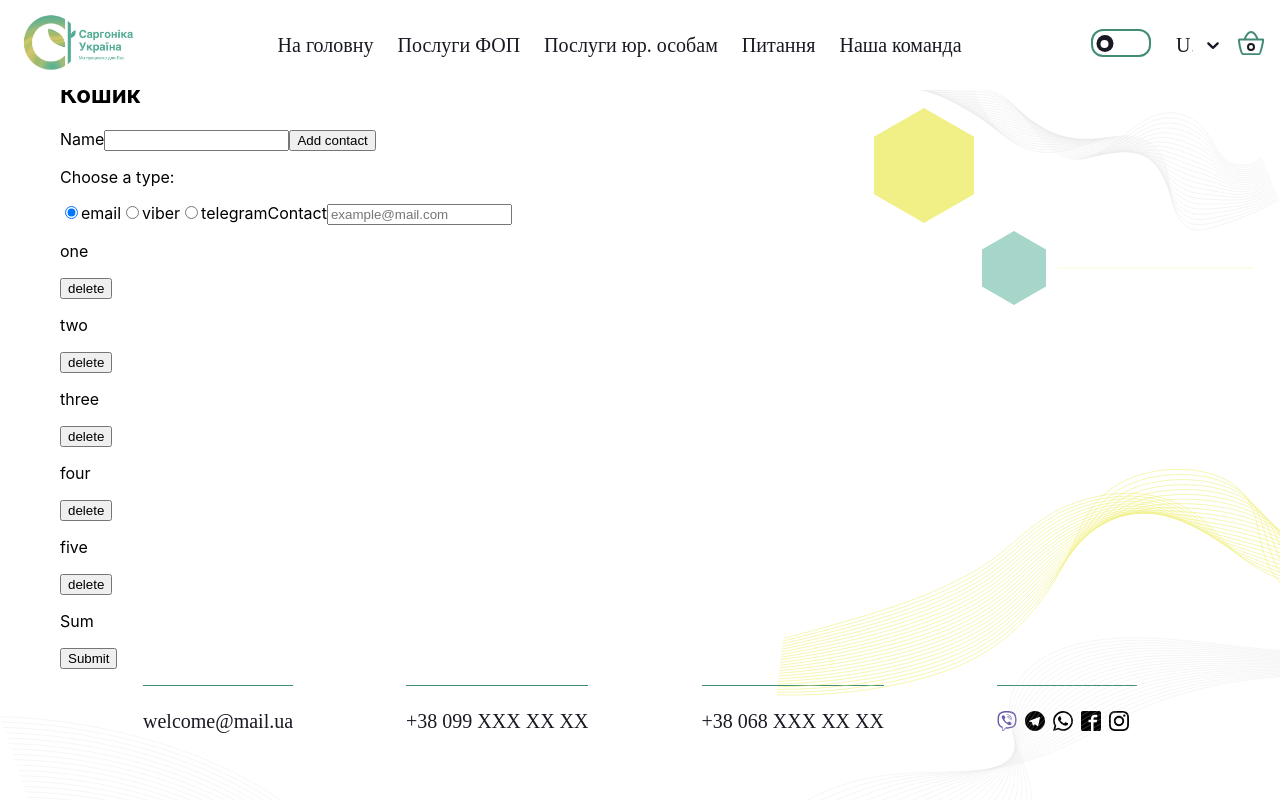
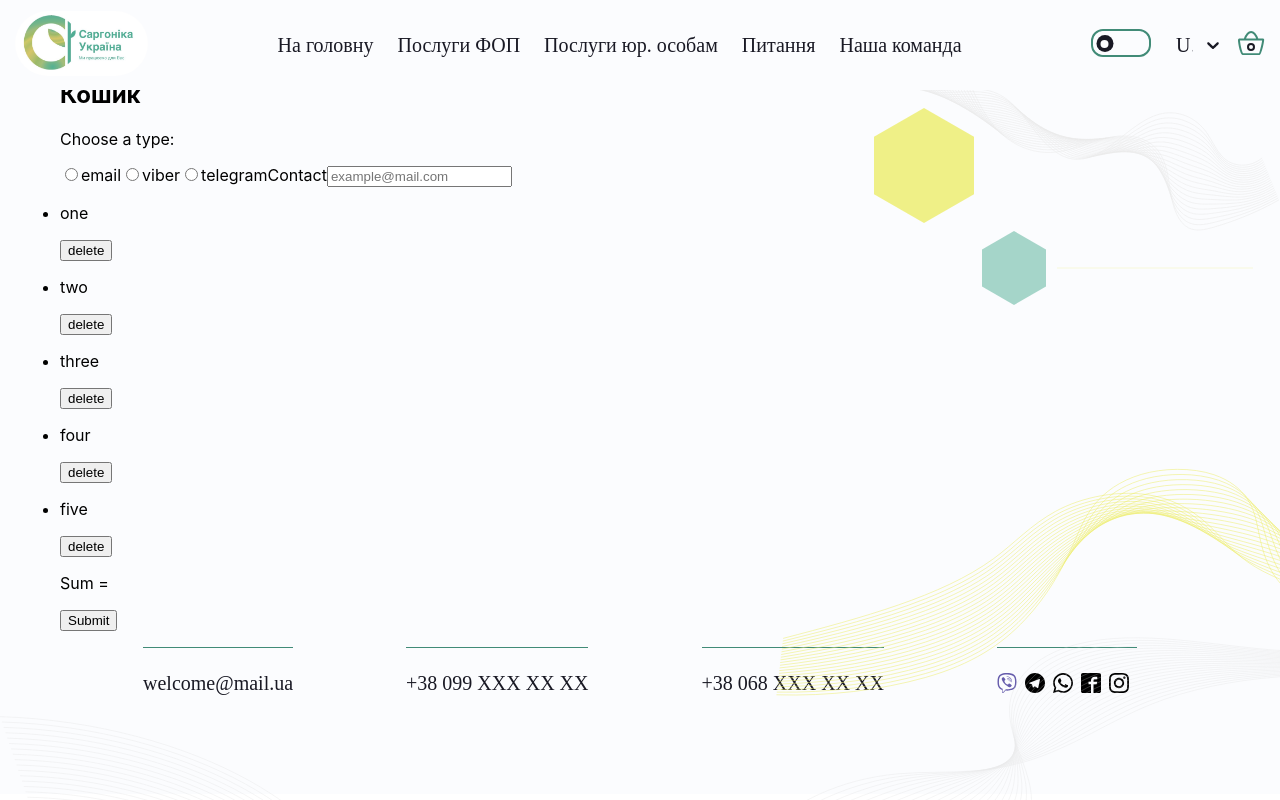
Before and after one commit to AlexanderDmitriev/BuildingPrice, a React (Create React App) app: page /BuildingPrice/basket in a window 1280 px wide. Shown: the top 800 px of the page. Built offline with nearby package versions, Linux system fonts and the light colour scheme.

Commit message:
20230726

```diff
--- a/src/components/Basket/BasketList.jsx
+++ b/src/components/Basket/BasketList.jsx
@@ -1,11 +1,13 @@
+import { nanoid } from 'nanoid';
+
 export const BasketList = ({ data }) => {
   return (
     <ul>
       {data.map(item => (
-        <>
+        <li key={nanoid()}>
           <p>{item.name}</p>
           <button>delete</button>
-        </>
+        </li>
       ))}
     </ul>
   );
--- a/src/components/Basket/BasketRadioButtons.jsx
+++ b/src/components/Basket/BasketRadioButtons.jsx
@@ -1,43 +1,43 @@
-import { Formik,Field , Form, ErrorMessage } from 'formik';
-/* import * as yup from 'yup'; */
-
-export const BasketRadioButtons = () => {
-/*     const schema = yup.object().shape({
-        type: yup.string().required(),
-        contact: yup.number().required().positive().integer(),
-      }); */
-
-      const handleSubmit = () =>{console.log("BasketRadioButtons")};
-
-    return(<>
-          <Formik
-        initialValues={{ contact: '', }}
-        /* validationSchema={schema} */
-        onSubmit={handleSubmit}
-      >
-        {({ handleSubmit, isSubmitting }) => (
-          <div>
-            <Form onSubmit={handleSubmit}>
-              <label htmlFor="name">
-                Name
-                <Field
-                  type="text"
-                  name="name"
-                  title="Name may contain only letters, apostrophe, dash and spaces. For example Adrian, Jacob Mercer"
-                />
-                <ErrorMessage
-                  name="name"
-                  render={
-                    <p>{'Incorrect name'}</p>
-                  }
-                />
-              </label>
-              <button type="submit" disabled={isSubmitting}>
-                Add contact
-              </button>
-            </Form>
-          </div>
-        )}
-      </Formik>
-    </>);
+export const BasketRadioButtons = ({ onChange, checkBoxHandle }) => {
+  return (
+    <>
+      <p>Choose a type:</p>
+      <label>
+        <input
+          type="radio"
+          name="messenger"
+          value="email"
+          onChange={checkBoxHandle}
+        />
+        email
+      </label>
+      <label>
+        <input
+          type="radio"
+          name="messenger"
+          value="viber"
+          onChange={checkBoxHandle}
+        />
+        viber
+      </label>
+      <label>
+        <input
+          type="radio"
+          name="messenger"
+          value="telegram"
+          onChange={checkBoxHandle}
+        />
+        telegram
+      </label>
+      <label>
+        Contact
+        <input
+          type="text"
+          name="contact"
+          placeholder="example@mail.com"
+          onChange={onChange}
+        />
+      </label>
+    </>
+  );
 };
--- a/src/components/Header/ThemeChange/ThemeButton.jsx
+++ b/src/components/Header/ThemeChange/ThemeButton.jsx
@@ -16,8 +16,8 @@ const ThemeButton = ({ isDarkTheme, handleChangeTheme }) => {
         <ThemeButtonCustom
           onChange={handleChangeTheme}
           checked={isDarkTheme}
-          offColor={`${props => props.theme.colors.bgColor}`}
-          onColor={`${props => props.theme.colors.bgColor}`}
+          offColor={`#FBFCFE`}
+          onColor={`#191924`}
           onHandleColor={`#FBFCFE`}
           offHandleColor={`#191924`}
           checkedIcon={false}
--- a/src/components/theme.js
+++ b/src/components/theme.js
@@ -7,7 +7,7 @@ export const theme = {
 
 export const light = {
   colors: {
-    bgColor: '#fff',
+    bgColor: '#FBFCFE',
     primaryTextColor: '#191924',
     accentColor: '#418b77',
     focusColor:'#95E2E9',
--- a/src/pages/Basket.jsx
+++ b/src/pages/Basket.jsx
@@ -1,16 +1,36 @@
+import { useState } from 'react';
 import { BasketList } from '../components/Basket/BasketList';
-import {BasketRadioButtons} from '../components/Basket/BasketRadioButtons';
+import { BasketRadioButtons } from '../components/Basket/BasketRadioButtons';
 
 export const Basket = () => {
+  const [contactsType, setContactsType] = useState('email');
+  const [resultMessage, setResultMessage] = useState(null);
   const testText = [
-    { name: 'one' },
-    { name: 'two' },
-    { name: 'three' },
-    { name: 'four' },
-    { name: 'five' },
+    { name: 'one', price: 1 },
+    { name: 'two', price: 2 },
+    { name: 'three', price: 3 },
+    { name: 'four', price: 4 },
+    { name: 'five', price: 5 },
   ];
 
-  const resultMessage = {basket:testText, customer:'someone'};
+  const basketSummary = ({ services }) => {
+    return services.reduce((total, item) => total + item.price, 0);
+  };
+
+  const checkBoxHandle = event => {
+    setContactsType(event.target.value);
+  };
+
+  const handleContactData = event => {
+    setResultMessage({
+      basket: testText,
+      customer: {
+        contact: event.currentTarget.value,
+        type: contactsType,
+      },
+      //sum: basketSummary(testText),
+    });
+  };
 
   const handleSubmit = () => {
     console.log(resultMessage);
@@ -19,27 +39,15 @@ export const Basket = () => {
   return (
     <>
       <h2>Кошик</h2>
-      <BasketRadioButtons/>
-      <p>Choose a type:</p>
-      <label>
-        <input type="radio" name="color" value="red" checked />
-        email
-      </label>
-      <label>
-        <input type="radio" name="color" value="white" />
-        viber
-      </label>
-      <label>
-        <input type="radio" name="color" value="green" />
-        telegram
-      </label>
-      <label>
-        Contact
-        <input type="text" name="contact" placeholder="example@mail.com" />
-      </label>
+      <BasketRadioButtons
+        onChange={handleContactData}
+        checkBoxHandle={checkBoxHandle}
+      />
       <BasketList data={testText} />
-      <p>Sum</p>
-      <button type='submit' onClick={handleSubmit}>Submit</button>
+      <p>Sum = </p>
+      <button type="submit" onClick={handleSubmit}>
+        Submit
+      </button>
     </>
   );
 };
```
